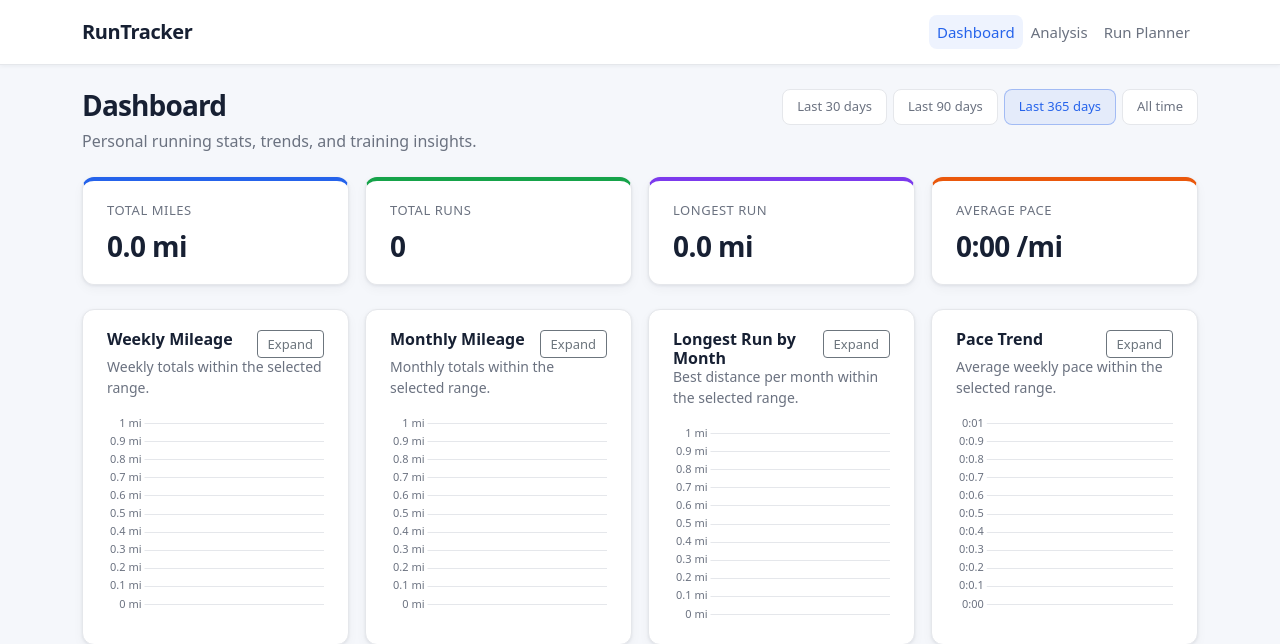
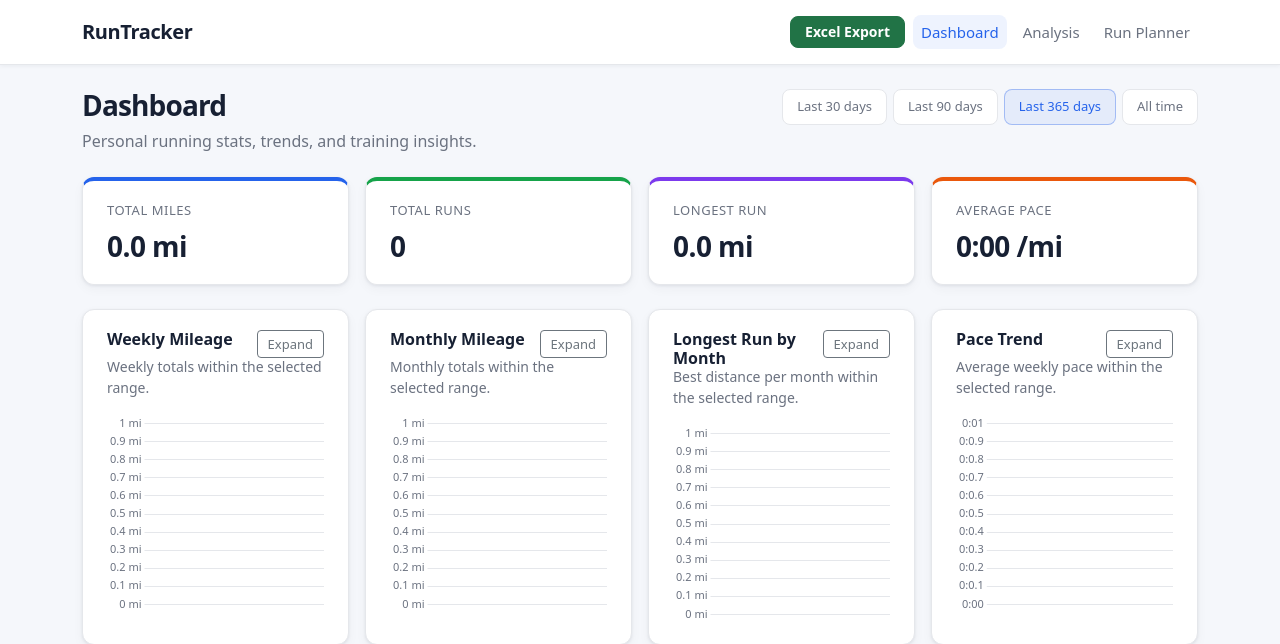
Before and after one commit to steckwilliam/runtracker, a Flask app: page / in a window 1280 px wide. Shown: the top 644 px of the page. Run offline with Flask 3, Linux system fonts and the light colour scheme; data that the repository does not hold is empty.

Commit message:
Added excel export button

```diff
--- a/app.py
+++ b/app.py
@@ -1,5 +1,6 @@
 import logging
 from io import BytesIO
+from pathlib import Path
 
 import requests
 from flask import Flask, abort, redirect, render_template, request, send_file, url_for
@@ -66,6 +67,19 @@ def export_excel():
         BytesIO(payload),
         as_attachment=True,
         download_name=filename,
+        mimetype="application/vnd.openxmlformats-officedocument.spreadsheetml.sheet",
+    )
+
+
+@app.route("/docs/RunTracker.xlsx")
+def download_runtracker_excel():
+    path = Path(__file__).resolve().parent / "docs" / "RunTracker.xlsx"
+    if not path.is_file():
+        abort(404)
+    return send_file(
+        path,
+        as_attachment=True,
+        download_name="RunTracker.xlsx",
         mimetype="application/vnd.openxmlformats-officedocument.spreadsheetml.sheet",
     )
 
--- a/static/css/styles.css
+++ b/static/css/styles.css
@@ -65,6 +65,26 @@ body {
 .navbar-rt .nav-link.active {
     color: var(--rt-accent-blue);
     background-color: rgba(37, 99, 235, 0.08);
+}
+
+.navbar-rt .btn-excel-export {
+    background-color: #217346;
+    border: 1px solid #217346;
+    color: #fff;
+    font-weight: 600;
+    font-size: 0.875rem;
+    padding: 0.375rem 0.875rem;
+    border-radius: 8px;
+    line-height: 1.25;
+    text-decoration: none;
+    display: inline-block;
+}
+
+.navbar-rt .btn-excel-export:hover,
+.navbar-rt .btn-excel-export:focus {
+    background-color: #1a5c38;
+    border-color: #1a5c38;
+    color: #fff;
 }
 
 .navbar-rt .navbar-toggler {
--- a/templates/base.html
+++ b/templates/base.html
@@ -16,7 +16,11 @@
                 <span class="navbar-toggler-icon"></span>
             </button>
             <div class="collapse navbar-collapse" id="navbarNav">
-                <ul class="navbar-nav ms-auto">
+                <ul class="navbar-nav ms-auto align-items-lg-center gap-lg-2">
+                    <li class="nav-item">
+                        <a class="btn btn-excel-export"
+                           href="{{ url_for('download_runtracker_excel') }}">Excel Export</a>
+                    </li>
                     <li class="nav-item">
                         <a class="nav-link{% if request.endpoint == 'dashboard' %} active{% endif %}"
                            href="{{ url_for('dashboard') }}">Dashboard</a>
```
Also changed, not shown: 1 other file.
